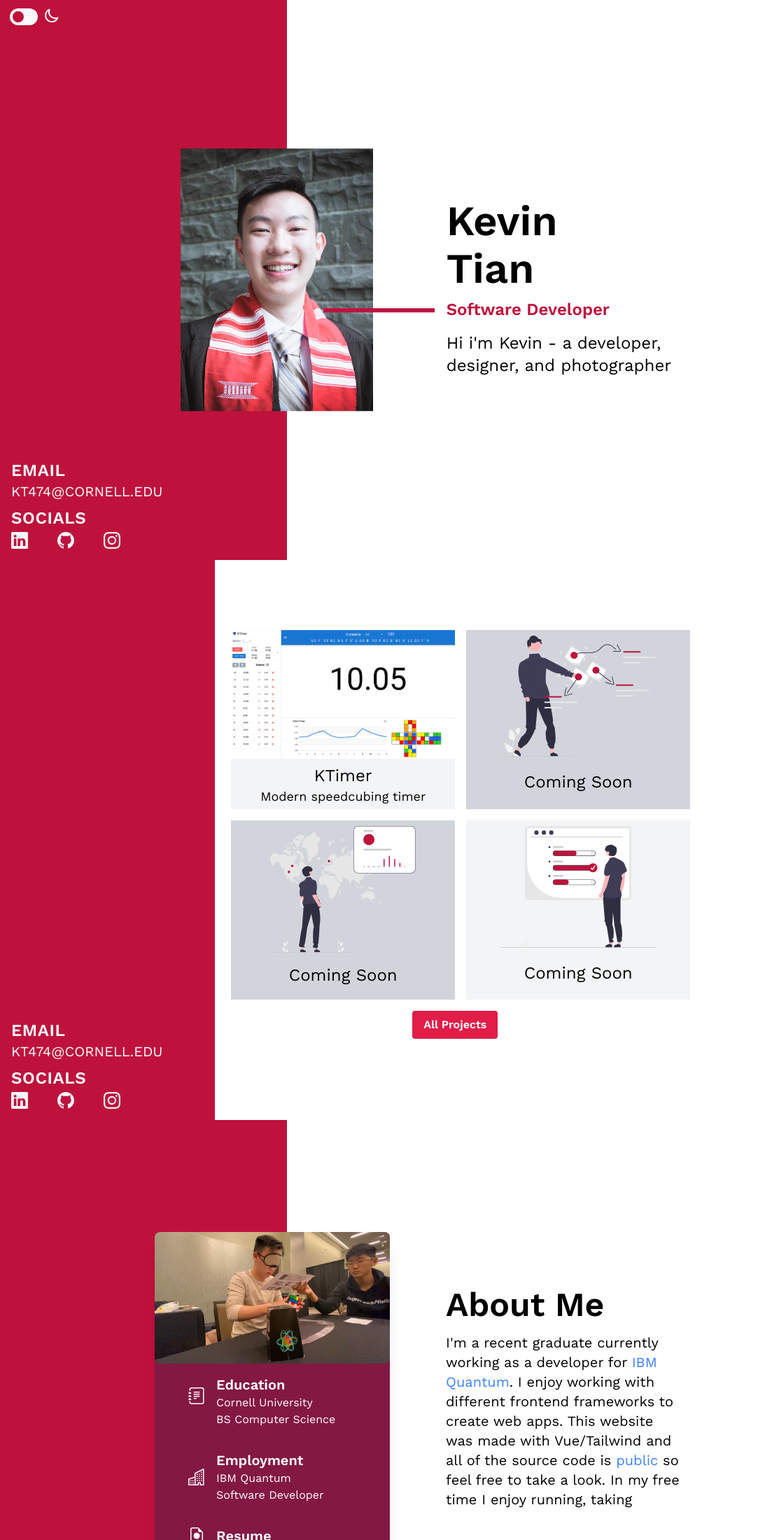
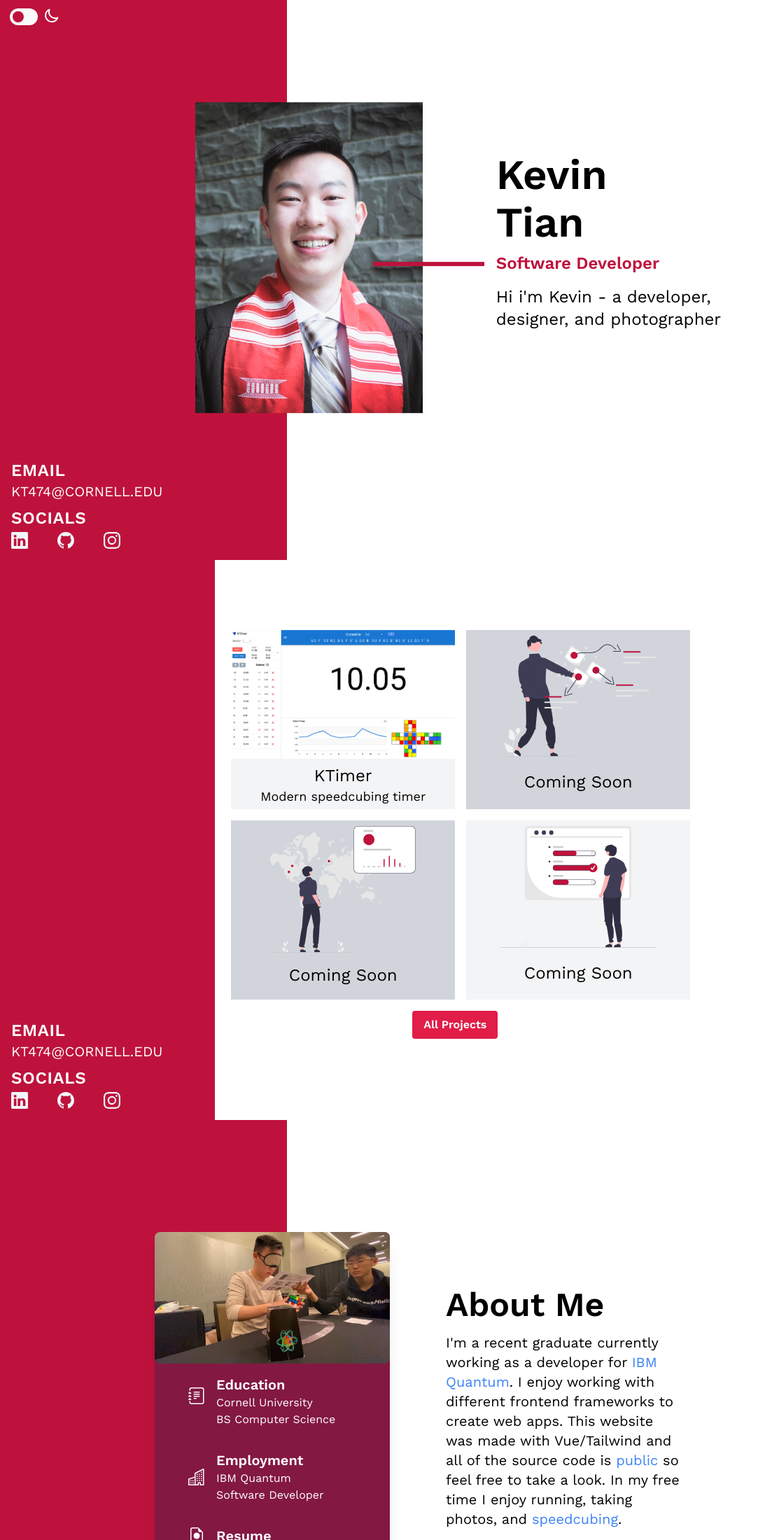
Before and after one commit to kt474/portfolio-v4, a Vue app: page / in a window 1024 px wide. Shown: the top 2200 px of the page at 70% size, 1093 px wide, since content can reach past the window. Built offline with nearby package versions, Linux system fonts and the light colour scheme.

Commit message:
improve table responsiveness

```diff
--- a/src/components/About.vue
+++ b/src/components/About.vue
@@ -78,7 +78,7 @@ const darkMode = computed(() => {
         >
           About Me
         </p>
-        <div class="overflow-auto">
+        <div>
           <p class="text-base sm:text-xl">
             I'm a recent graduate currently working as a developer for
             <a
--- a/src/components/Main.vue
+++ b/src/components/Main.vue
@@ -83,7 +83,9 @@ watch(checked, () => {
             <p class="my-2">Tian</p>
           </div>
           <div class="">
-            <p class="text-xl sm:text-2xl w-12 sm:w-72 font-bold text-rose-700">
+            <p
+              class="-mt-1 sm:mt-0 text-xl sm:text-2xl w-12 sm:w-72 font-bold text-rose-700"
+            >
               Software Developer
             </p>
             <p
@@ -137,6 +139,13 @@ input:checked ~ .dot {
     width: 275px !important;
   }
 }
+@media only screen and (min-width: 834px) and (max-width: 1194px) {
+  .profile-img {
+    width: 325px !important;
+    margin-left: 34vw !important;
+    margin-bottom: 4rem;
+  }
+}
 .profile-img {
   width: 375px;
   margin-left: 25vw;
--- a/src/components/Projects.vue
+++ b/src/components/Projects.vue
@@ -104,7 +104,7 @@ const darkMode = computed(() => {
   background: linear-gradient(to right, #be123c 30%, #1e1e1e 0%);
 }
 .side-nav {
-  top: 42%;
+  top: 41%;
 }
 .force-center {
   position: relative;
```
